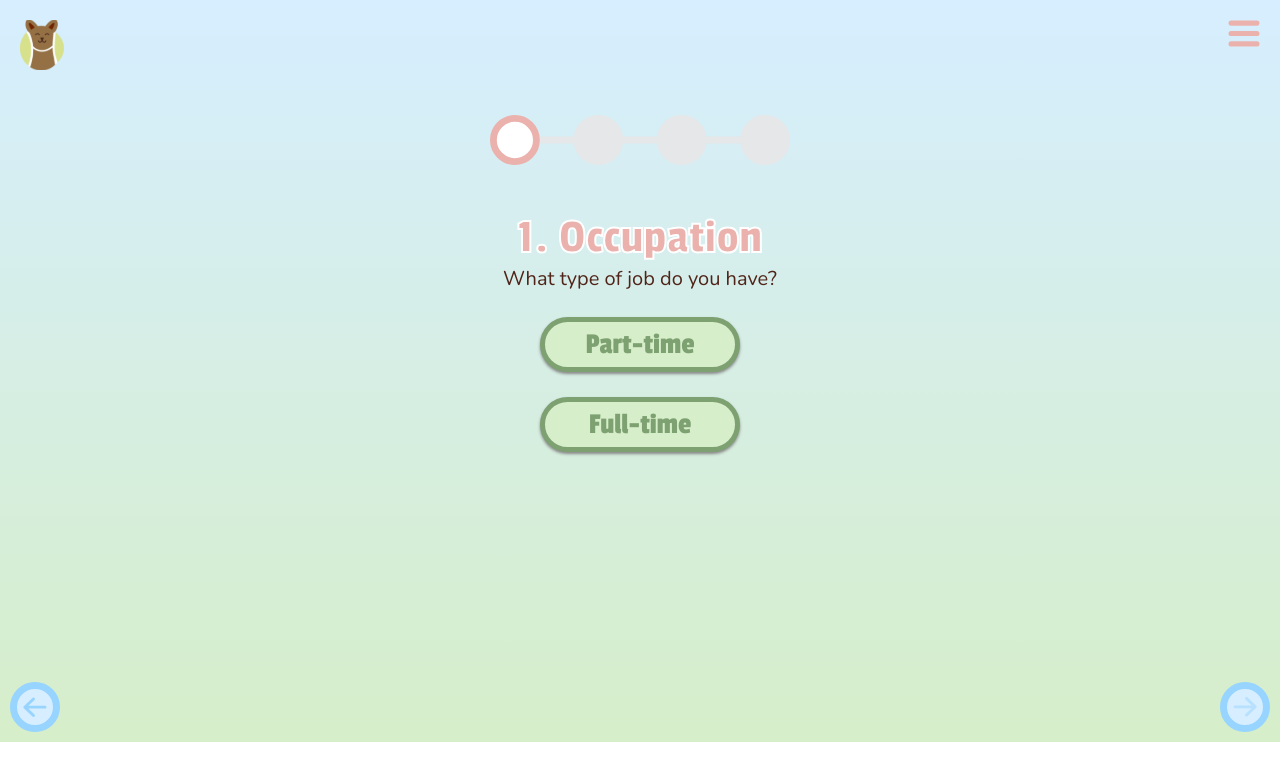
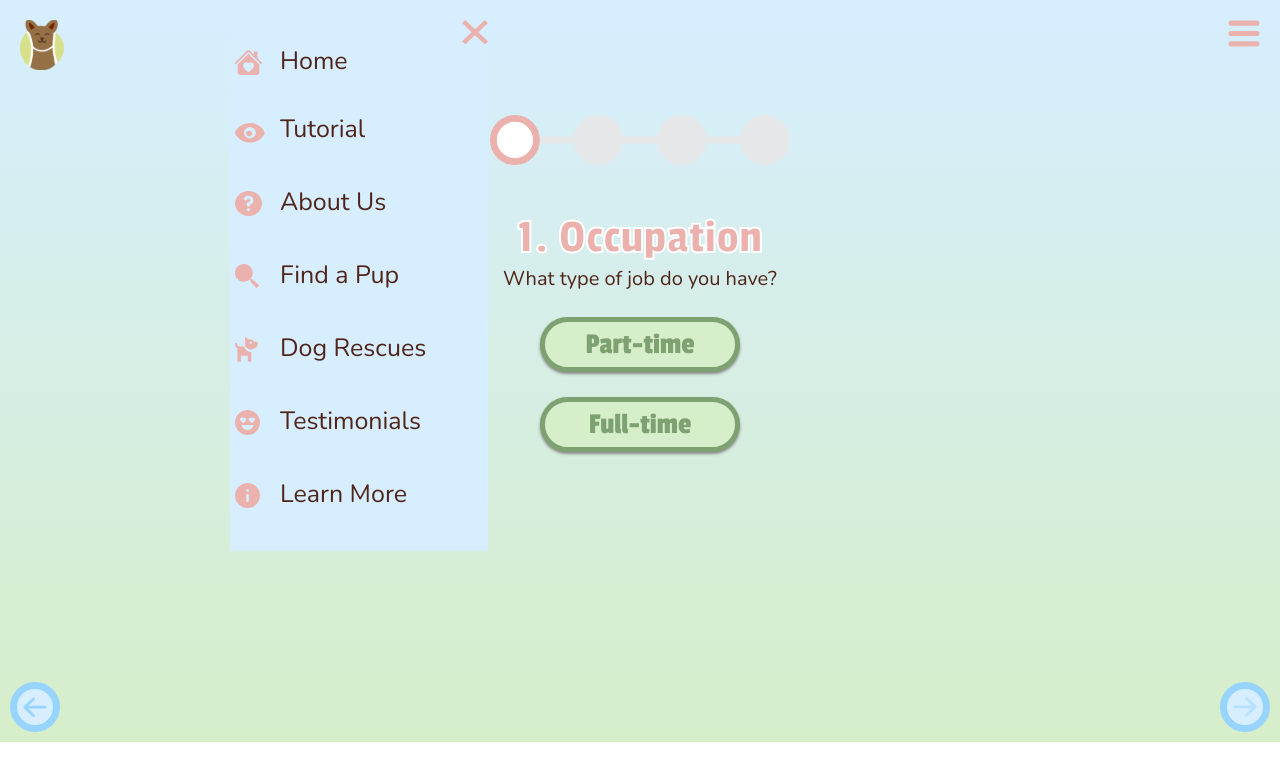
Before and after one commit to shaelorch/MDIA2109Fetch, a Next.js app: page /questions in a window 1280 px wide. Both pictures are taken after a click on the element 1244 px from the left and 34 px from the top of the page. Shown: the top 780 px of the page. Built offline with nearby package versions, Linux system fonts and the light colour scheme.

Commit message:
added menu

```diff
--- a/comps/Hamburger.js
+++ b/comps/Hamburger.js
@@ -11,11 +11,13 @@ height: 28px;
 `
 
 
+
 export default function Hamburger({
+    onClick=()=>{},
     imgtype='/menu-icon.svg'
 }){
     return <HamburgerCont>
-        <HamburgerIcon>
+        <HamburgerIcon onClick={onClick}>
             <img height={27} src={imgtype}/>
         </HamburgerIcon>
     </HamburgerCont>
--- a/comps/Menu.js
+++ b/comps/Menu.js
@@ -1,10 +1,14 @@
-import styled from 'styled-components'
+import styled from 'styled-components';
+import {useRouter} from 'next/router';
 
 const MenuCont = styled.div`
 background-color: #D6EEFF;
 width: 258px;
 height: 469;
 display: flex;
+position:absolute;
+top: 20px;
+left:230px;
 flex-direction: column;
 `
 
@@ -28,24 +32,27 @@ justify-content: flex-end;
 `
 
 export default function Menu({
-    imgsize='25px'
+    onCloseClick=()=>{},
+    imgsize='25px',
 
+//onCloseClick
 }){
     return <MenuCont>
-        <MenuExit> <img height={imgsize} src="/exit-icon.svg"/></MenuExit>
+        <MenuExit onClick={onCloseClick}>
+             <img height={imgsize} src="/exit-icon.svg"/></MenuExit>
         <MenuIcon> <img height={imgsize} src="/heart-home-icon.svg" /></MenuIcon>
         <MenuLabel> Home </MenuLabel>
         <MenuIcon> <img height="20px" src="/tutorial.svg" /></MenuIcon>
-        <MenuLabel> Tutorial</MenuLabel>
+        <MenuLabel href="/tutorial"> Tutorial</MenuLabel>
         <MenuIcon> <img height={imgsize} src="/about.svg" /></MenuIcon>
-        <MenuLabel> About Us</MenuLabel>
+        <MenuLabel href="/info"> About Us</MenuLabel>
         <MenuIcon> <img height={imgsize} src="/find.svg" /></MenuIcon>
-        <MenuLabel> Find a Pup</MenuLabel>
+        <MenuLabel href="/"> Find a Pup</MenuLabel>
         <MenuIcon> <img height={imgsize} src="/dog.svg" /></MenuIcon>
-        <MenuLabel> Dog Rescues</MenuLabel>
+        <MenuLabel href="/resources"> Dog Rescues</MenuLabel>
         <MenuIcon> <img height={imgsize} src="/testimonials.svg" /></MenuIcon>
-        <MenuLabel> Testimonials</MenuLabel>
+        <MenuLabel href="/"> Testimonials</MenuLabel>
         <MenuIcon> <img height={imgsize} src="/learn.svg" /></MenuIcon>
-        <MenuLabel> Learn More</MenuLabel>
+        <MenuLabel href="/info"> Learn More</MenuLabel>
     </MenuCont>
 }
--- a/comps/TopBar.js
+++ b/comps/TopBar.js
@@ -1,18 +1,40 @@
 import styled from 'styled-components';
 import Hamburger from './Hamburger.js';
 import Logo from './Logo.js';
+import Menu from './Menu.js';
+import {useState} from 'react';
+
 
 const BarCont = styled.div `
 display:flex;
 justify-content: space-between;
 `
+
+const MenuDiv = styled.div`
+    display: ${props=>props.d};
+`
+
+
 export default function TopBar(){
-    return <BarCont>
+
+    const [disp, setDisp] = useState("none");
+
+    return <><BarCont>
         <Logo>
 
         </Logo>
-        <Hamburger>
+
+        <Hamburger onClick={
+            ()=>setDisp("block")
+        }>
 
         </Hamburger>
     </BarCont>
+
+        <MenuDiv d={disp}>
+            <Menu onCloseClick={
+              ()=>setDisp("none")
+            }/>
+        </MenuDiv></>
+
 }
```
